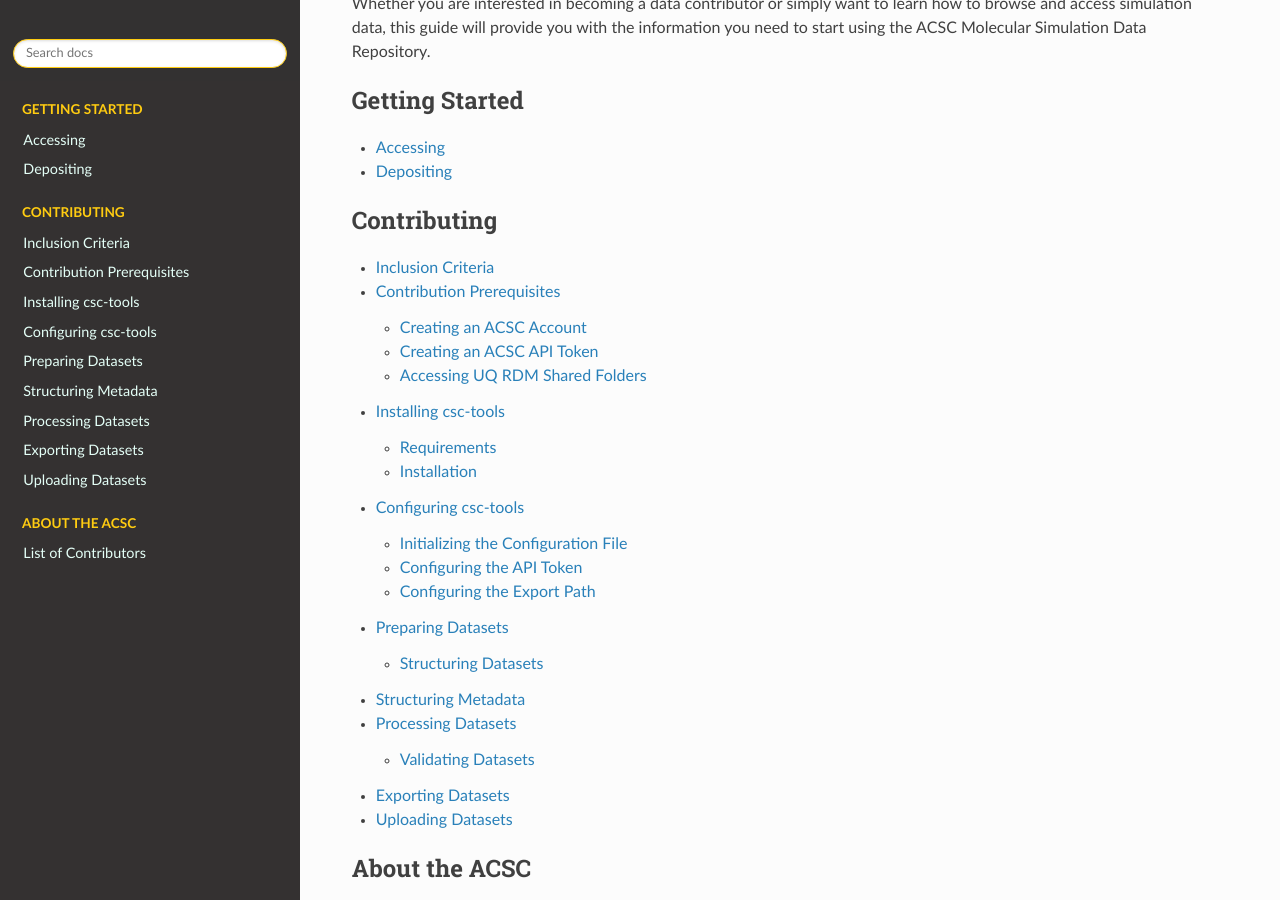
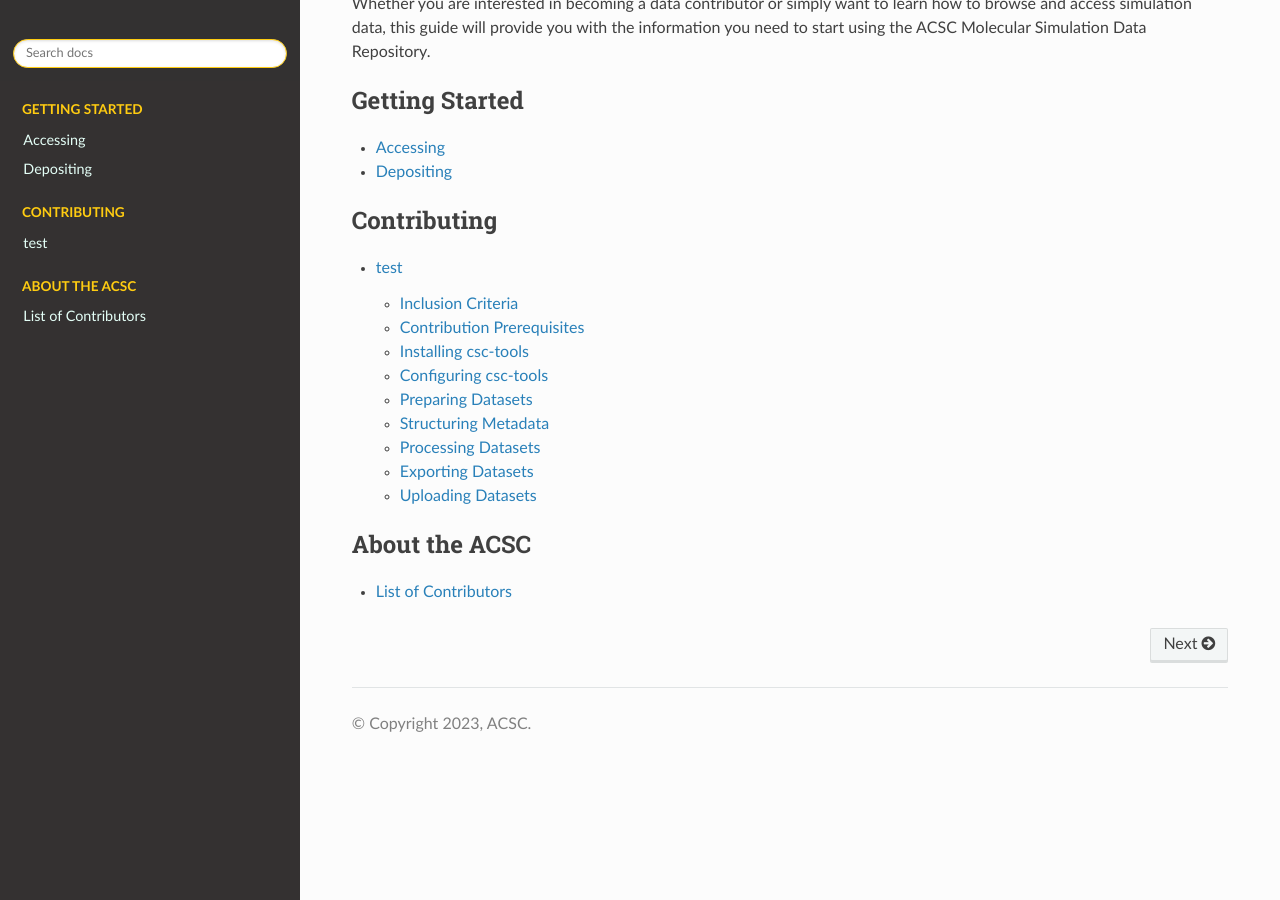
Before and after one commit to ATB-UQ/csc-tools, a Sphinx documentation site: the page built from docs/source/index.rst, in a window 1280 px wide and 900 px high, scrolled down 312 px. Built offline with Sphinx 7.4.7 and the Read the Docs theme 2.0.0, drawn with Linux system fonts in a browser that asks for light colours; pages that are not in the unit, such as notebooks, are missing from menus.

Commit message:
test alternate text in index toctree

```diff
--- a/docs/source/contributing.rst
+++ b/docs/source/contributing.rst
@@ -1,8 +1,10 @@
-:raw-html:`<h1>Contributing</h1>`
+*******************
+Contributing
+*******************
 
 Before contributing data to the ACSC, users must familarise themselves with the criteria set out by the ACSC for acceptable simulation data and must also complete some required steps to enable the validation and upload of datasets.  The following sections will outline these requirements.
 
-.. toctree:: Contributing
+.. toctree::
    :maxdepth: -1
 
    inclusion-criteria
--- a/docs/source/index.rst
+++ b/docs/source/index.rst
@@ -20,7 +20,7 @@ Whether you are interested in becoming a data contributor or simply want to lear
    :maxdepth: 2
    :caption: Contributing
 
-   contributing
+   test <contributing>
 
 .. toctree::
    :maxdepth: -1
```
